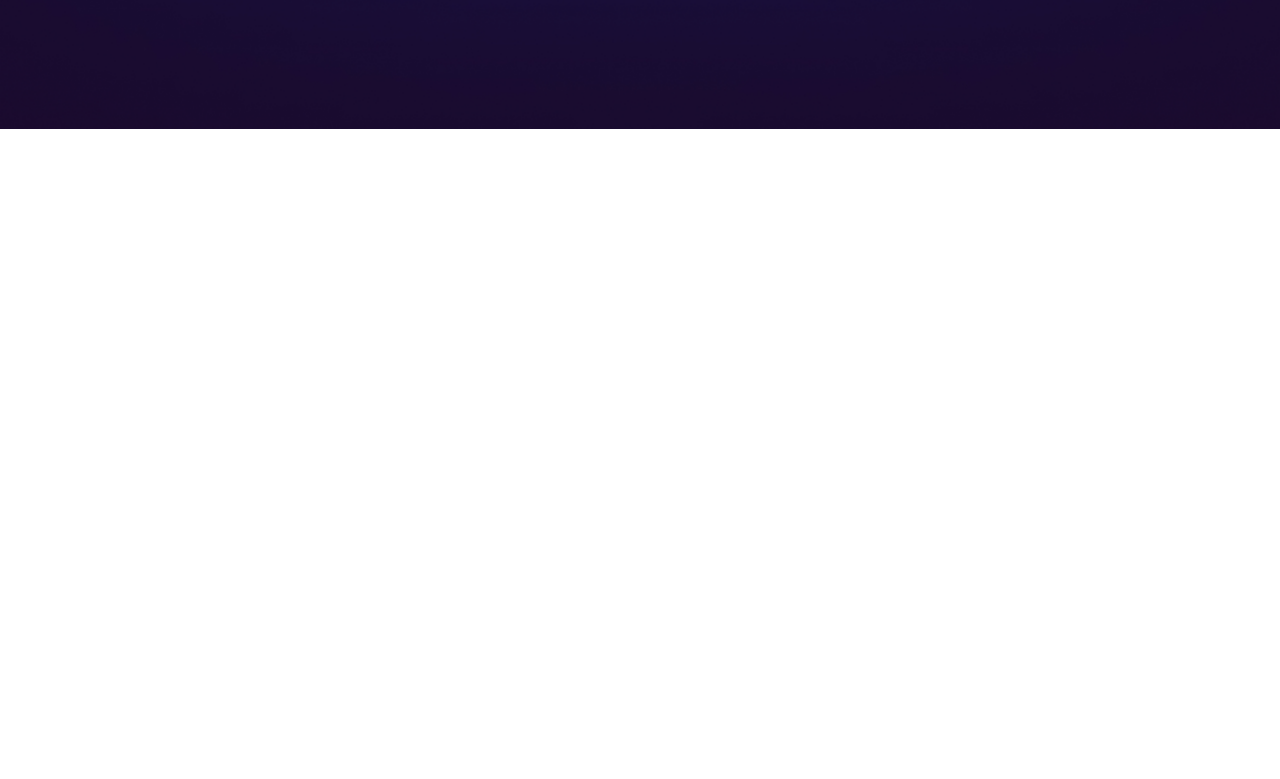
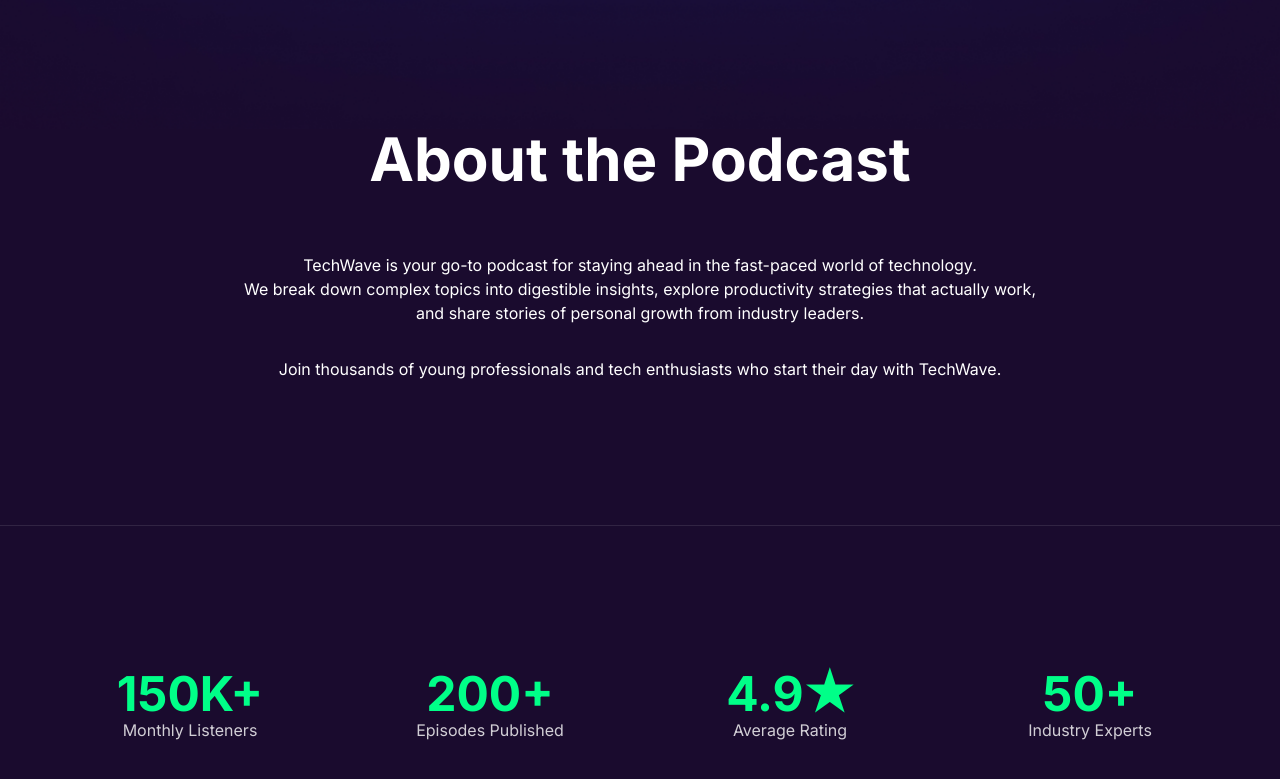
Before and after one commit to tanjirman/B13-ASS02-TechWave, a plain HTML site: page index.html in a window 1280 px wide. Shown: the part 721-1500 px from the top of the page. Before the commit the page ends 850 px from the top, so only its background shows below. Drawn offline with nearby package versions, Linux system fonts and the light colour scheme.

Commit message:
Adding about section

```diff
--- a/index.html
+++ b/index.html
@@ -5,16 +5,14 @@
   <meta charset="UTF-8" />
   <meta name="viewport" content="width=device-width, initial-scale=1.0" />
   <!-- inter-font link -->
-  <link rel="preconnect" href="https://fonts.googleapis.com" />
-  <link rel="preconnect" href="https://fonts.gstatic.com" crossorigin />
-  <link
-    href="https://fonts.googleapis.com/css2?family=Inter:ital,opsz,wght@0,14..32,100..900;1,14..32,100..900&display=swap"
-    rel="stylesheet" />
+  <link rel="preconnect" href="https://fonts.googleapis.com">
+<link rel="preconnect" href="https://fonts.gstatic.com" crossorigin>
+<link href="https://fonts.googleapis.com/css2?family=Fira+Sans:ital,wght@0,100;0,200;0,300;0,400;0,500;0,600;0,700;0,800;0,900;1,100;1,200;1,300;1,400;1,500;1,600;1,700;1,800;1,900&family=Inter:ital,opsz,wght@0,14..32,100..900;1,14..32,100..900&family=Open+Sans:ital,wght@0,300..800;1,300..800&family=Work+Sans:ital,wght@0,100..900;1,100..900&display=swap" rel="stylesheet">
   <!-- tailwind CSS link -->
- <script src="https://cdn.jsdelivr.net/npm/@tailwindcss/browser@4"></script>
+<script src="https://cdn.jsdelivr.net/npm/@tailwindcss/browser@4"></script>
   <!-- CSS file link -->
   <link rel="stylesheet" href="styles/style.css">
-  <title>TechWave</title>
+  <title>TechWavew</title>
 </head>
 <body class="text-white font-[Inter]">
   <header class="max-w-[1600px] mx-auto">
@@ -78,3 +76,46 @@
       </div>
     </section>
   </header>
+  <main>
+<main>
+    <!-- about section -->
+    <section id="about" class="max-w-[1600px] bg-[#1A0B2E] mx-auto text-center pb-30">
+      <div class="about-content mb-30 max-w-[1200px] mx-auto">
+        <h2 class="text-6xl font-bold mb-16">About the Podcast</h2>
+        <p class="text-base mb-8 font-normal">
+          TechWave is your go-to podcast for staying ahead in the fast-paced
+          world of technology.<br />
+          We break down complex topics into digestible insights, explore
+          productivity strategies that actually work,<br />
+          and share stories of personal growth from industry leaders.
+        </p>
+        <p class="text-base font-normal">
+          Join thousands of young professionals and tech enthusiasts who start
+          their day with TechWave.
+        </p>
+      </div>
+      <br />
+      <hr class="opacity-[0.1]" />
+      <br />
+      <!-- card section -->
+      <div class="card-box py-30 grid grid-cols-4 justify-between max-w-[1200px] mx-auto">
+        <div class="card-content">
+          <h3 class="text-5xl text-[#00FF88] font-bold">150K+</h3>
+          <p class="opacity-[0.8]">Monthly Listeners</p>
+        </div>
+        <div class="card-content">
+          <h3 class="text-5xl text-[#00FF88] font-bold">200+</h3>
+          <p class="opacity-[0.8]">Episodes Published</p>
+        </div>
+        <div class="card-content">
+          <h3 class="text-5xl text-[#00FF88] font-bold">4.9★</h3>
+          <p class="opacity-[0.8]">Average Rating</p>
+        </div>
+        <div class="card-content">
+          <h3 class="text-5xl text-[#00FF88] font-bold">50+</h3>
+          <p class="opacity-[0.8]">Industry Experts</p>
+        </div>
+      </div>
+    </section>
+
+  </main>
```
